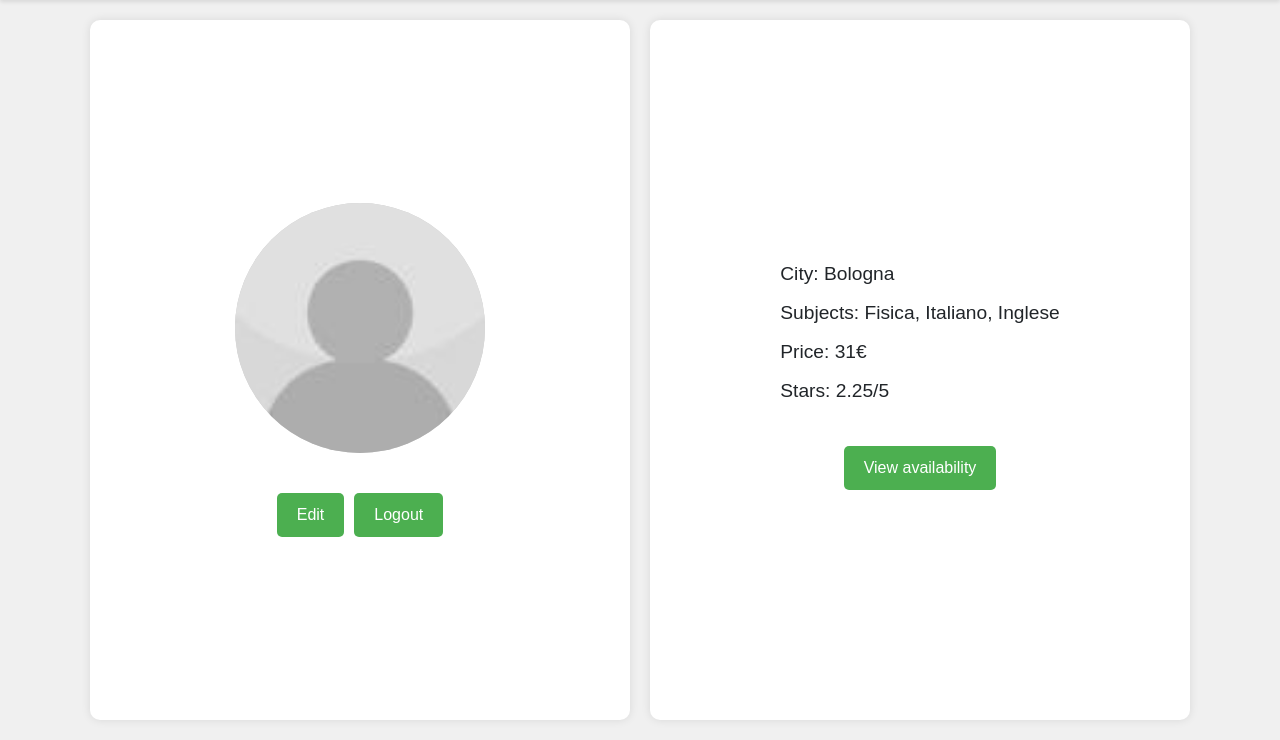
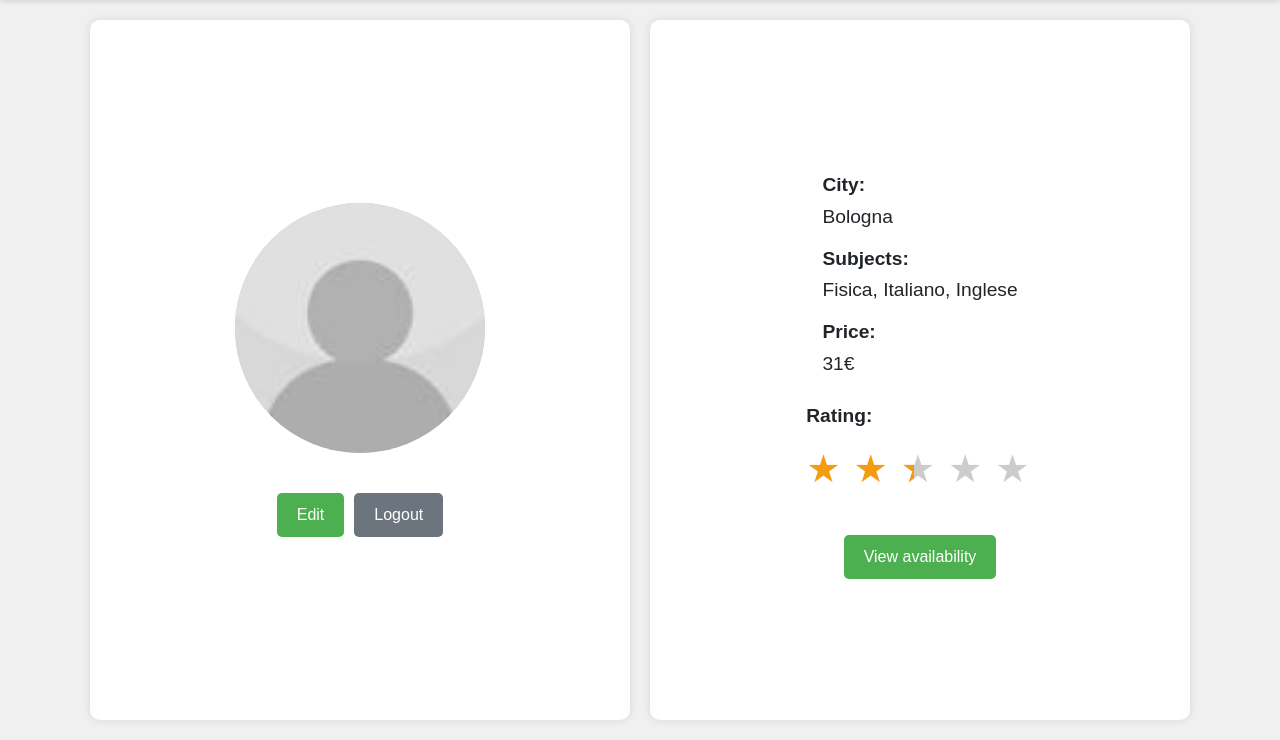
Before and after one commit to ch-fano/findLessons, a Django app: template user_profile/templates/user_profile/teacher_profile.html in a window 1280 px wide. Shown: the part 60-800 px from the top of the page. Run offline with Django 5.2, Linux system fonts and the light colour scheme; the template is opened without the code that fills it: values that come from a table or form of the project are taken from there, others are empty; data comes from the database, SQL or seed files in the repository; both versions use the stored data as it was after the commit; some libraries are stand-ins or nearby versions.

Commit message:
Added stars and fixed email upper case

```diff
--- a/reservation/management/commands/init_db.py
+++ b/reservation/management/commands/init_db.py
@@ -46,7 +46,7 @@ class Command(BaseCommand):
 
         profile.first_name = name
         profile.last_name = surname
-        profile.email = f'{name}.{surname}@gmail.com'
+        profile.email = f'{name.lower()}.{surname.lower()}@gmail.com'
         profile.save()
 
     def set_teacher(self, user):
--- a/user_profile/templates/user_profile/profile.html
+++ b/user_profile/templates/user_profile/profile.html
@@ -5,7 +5,6 @@
 {% block head %}
     {{ block.super }}
     <style>
-        /* Style remains the same */
         body {
             margin: 0;
             padding: 60px 0 0;
@@ -187,7 +186,7 @@
                     <button id="edit-button" class="btn btn-info" onclick="showEditForms()">Edit</button>
                     <form id="logout-form" method="post" action="{% url 'logout' %}">
                         {% csrf_token %}
-                        <button type="submit" class="btn btn-info" id="logout-button">Logout</button>
+                        <button type="submit" class="btn btn-secondary" id="logout-button">Logout</button>
                     </form>
                 </div>
                 <div class="button-container" id="confirm-container" style="display:none;">
@@ -212,6 +211,7 @@
             if (document.getElementById('edit-teacher-form')) {
                 document.getElementById('edit-teacher-form').style.display = 'block';
                 document.getElementById('teacher-details').style.display = 'none';
+                document.getElementById('teacher-stars').style.display = 'none';
                 document.getElementById('teacher-button-container').style.display = 'none';
             }
         }
@@ -228,6 +228,7 @@
             if (document.getElementById('edit-teacher-form')) {
                 document.getElementById('edit-teacher-form').style.display = 'none';
                 document.getElementById('teacher-details').style.display = 'block';
+                document.getElementById('teacher-stars').style.display = 'block';
                 document.getElementById('teacher-button-container').style.display = 'flex';
             }
 
--- a/user_profile/templates/user_profile/teacher_profile.html
+++ b/user_profile/templates/user_profile/teacher_profile.html
@@ -1,13 +1,117 @@
 {% extends 'user_profile/profile.html' %}
+
+{% block head %}
+    {{ block.super }}
+
+    <style>
+        .star-rating {
+            display: inline-block;
+            font-size: 2em;
+            color: #ccc;
+            margin-top: 10px;
+        }
+
+        .star {
+            position: relative;
+            display: inline-block;
+            width: 1em;
+            overflow: hidden;
+        }
+
+        .star.full {
+            color: #f39c12;
+        }
+
+        .star.half::before,
+        .star.quarter::before,
+        .star.three-quarters::before {
+            content: '\2605';
+            position: absolute;
+            top: 0;
+            left: 0;
+            height: 100%;
+            overflow: hidden;
+            color: #f39c12;
+        }
+
+        .star.quarter::before {
+            width: 35%;              /* Set to 35% instead of 25% for a better visualization*/
+        }
+
+        .star.half::before {
+            width: 45%;              /* Set to 45% instead of 50% for a better visualization*/
+        }
+
+        .star.three-quarters::before {
+            width: 55%;               /* Set to 55% instead of 75% for a better visualization*/
+        }
+
+        .star.empty {
+            color: #ccc;
+        }
+
+        .rating-label,
+        .details-label {
+            font-size: 1.2em;
+            margin-bottom: 5px;
+            font-weight: bold;
+        }
+
+        .details-container {
+            margin-bottom: 15px;
+        }
+
+        .rating-section,
+        .details-section {
+            margin-top: 10px;
+        }
+
+        .details-item {
+            margin: 5px 0;
+        }
+
+        .button-container {
+            margin-top: 20px;
+        }
+
+        .details-container span,
+        .star-rating span {
+            font-size: 1.2em;
+            line-height: 1.2em;
+        }
+    </style>
+{% endblock %}
 
 {% block info %}
     <div class="list">
-        <ul id="teacher-details">
-            <li>City: <span id="city-display">{{ teacher.city }}</span></li>
-            <li>Subjects: <span id="subjects-display">{{ teacher.subjects }}</span></li>
-            <li>Price: <span id="price-display">{{ teacher.price }}€</span></li>
-            <li>Stars: {{ teacher.stars }}/5</li>
-        </ul>
+        <div class="details-section" id="teacher-details">
+            <div class="details-label">City:</div>
+            <div class="details-container">
+                <span id="city-display">{{ teacher.city }}</span>
+            </div>
+
+            <div class="details-label">Subjects:</div>
+            <div class="details-container">
+                <span id="subjects-display">{{ teacher.subjects }}</span>
+            </div>
+
+            <div class="details-label">Price:</div>
+            <div class="details-container">
+                <span id="price-display">{{ teacher.price }}€</span>
+            </div>
+        </div>
+
+        <div class="rating-section" id="teacher-stars">
+            <div class="rating-label">Rating:</div>
+            <div class="star-rating">
+                <span class="star empty">&#9733;</span>
+                <span class="star empty">&#9733;</span>
+                <span class="star empty">&#9733;</span>
+                <span class="star empty">&#9733;</span>
+                <span class="star empty">&#9733;</span>
+            </div>
+        </div>
+
         <div class="button-container" id="teacher-button-container">
             <form id="availability-list-form" method="post" action="{% url 'reservation:availability_list' teacher.teacher_id %}">
                 {% csrf_token %}
@@ -33,3 +137,42 @@
         </form>
     </div>
 {% endblock %}
+
+{% block js %}
+    <script>
+        document.addEventListener('DOMContentLoaded', function() {
+            const stars = document.querySelectorAll('.star-rating .star');
+            const rating = {{ teacher.stars }};
+
+            const fullStars = Math.floor(rating);
+            const fractionalPart = rating - fullStars;
+
+            let quarterStars = 0;
+            let halfStars = 0;
+            let threeQuartersStars = 0;
+
+            if (fractionalPart >= 0.75) {
+                threeQuartersStars = 1;
+            } else if (fractionalPart >= 0.5) {
+                halfStars = 1;
+            } else if (fractionalPart >= 0.25) {
+                quarterStars = 1;
+            }
+
+            stars.forEach((star, index) => {
+                star.classList.remove('full', 'half', 'quarter', 'three-quarters', 'empty');
+                if (index < fullStars) {
+                    star.classList.add('full');
+                } else if (index === fullStars && threeQuartersStars) {
+                    star.classList.add('three-quarters');
+                } else if (index === fullStars && halfStars) {
+                    star.classList.add('half');
+                } else if (index === fullStars && quarterStars) {
+                    star.classList.add('quarter');
+                } else {
+                    star.classList.add('empty');
+                }
+            });
+        });
+    </script>
+{% endblock %}
```
Also changed, not shown: db.sqlite3.
